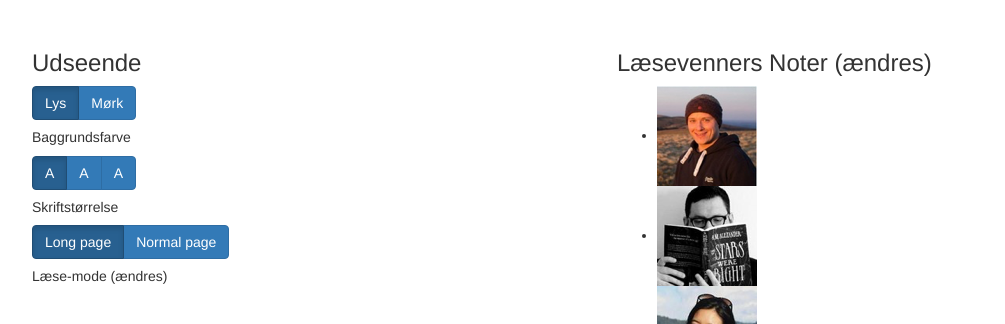
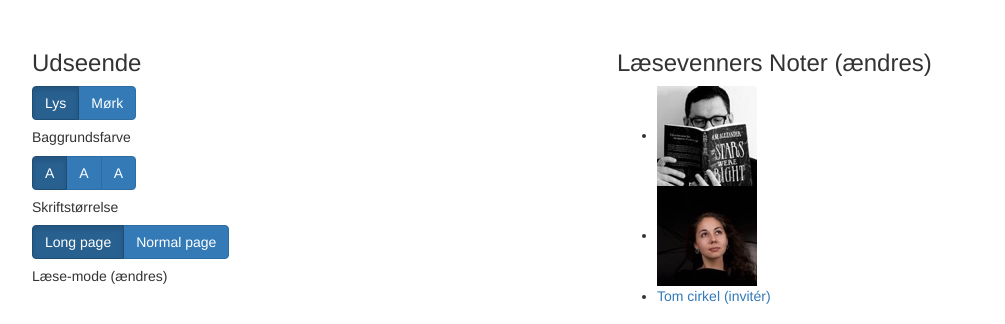
Before and after one commit to benjaminvo/Baldr, a plain HTML site: page reader.html in a window 1280 px wide. Shown: the part 62-386 px from the top of the page, without its empty margins (38-1043 px from the left). Drawn offline with nearby package versions, Linux system fonts and the light colour scheme; files that its build step writes are made by us from their sources.

Commit message:
Fjernet 2 collaborators + comments på css

```diff
--- a/reader.html
+++ b/reader.html
@@ -95,10 +95,9 @@
                     <div class="col-md-6">
                         <h3>Læsevenners Noter (ændres)</h3>
                         <ul class="collaborators">
-                            <li><a href="#"><img src="img/collaborator-1.png" alt=""></a></li>
                             <li><a href="#"><img src="img/collaborator-2.png" alt=""></a></li>
-                            <li><a href="#"><img src="img/collaborator-3.png" alt=""></a></li>
-                            <li class="collaborator-off"><a href="#"><img src="img/collaborator-4.png" alt=""></a></li>
+                            <li><a href="#"><img src="img/collaborator-4.png" alt=""></a></li>
+                            <li><a href="#">Tom cirkel (invitér)</a></li>
                         </ul>
                     </div>
                 </div> <!-- Row end -->
--- a/sass/pages/_reader.scss
+++ b/sass/pages/_reader.scss
@@ -5,28 +5,27 @@ h2.book-chapter {
 .dropdown {
     background-color: $color-bg;
     padding: 20px 0;
-    margin-top: -20px; // for at rykke settings helt op til linjen på navbar - er der er en bedre måde at gøre det på?
-
+    margin-top: -20px; // -margin for at sætte dropdown sammen med headeren
     display: none;
     box-shadow: inset 0 0 10px rgba(0, 0, 0, 0.15);
 }
 
-.dropdown h3 {
+.dropdown_settings h3 {
     margin-bottom: 40px;
 }
 
 .setting-group {
-    margin-bottom: 20px;
+    margin-bottom: 40px;
 }
 
-.dropdown ul {
+.dropdown_settings ul { // Læsevenner ul
     list-style-type: none;
     margin: 0;
     padding: 0;
     display: block;
 
     li {
-        display: inline-block;
+        display: inline-block; // Læsevenner på linje
         margin-right: 20px;
     }
 }
@@ -43,7 +42,7 @@ h2.book-chapter {
     font-size: 1.4em;
 }
 
-.collaborators img {
+.collaborators img { // Læsevenner > billeder
     max-width: 100px;
     border-radius: 50%;
     border: 5px solid $color-primary;
@@ -51,10 +50,6 @@ h2.book-chapter {
 
 .collaborator-off img { // class skal gives, når man toggler collaborators
     border: 5px solid $color-secondary;
-}
-
-.collaborator-1 {
-    background-color: #fff;
 }
 
 .arrow-down {
```
